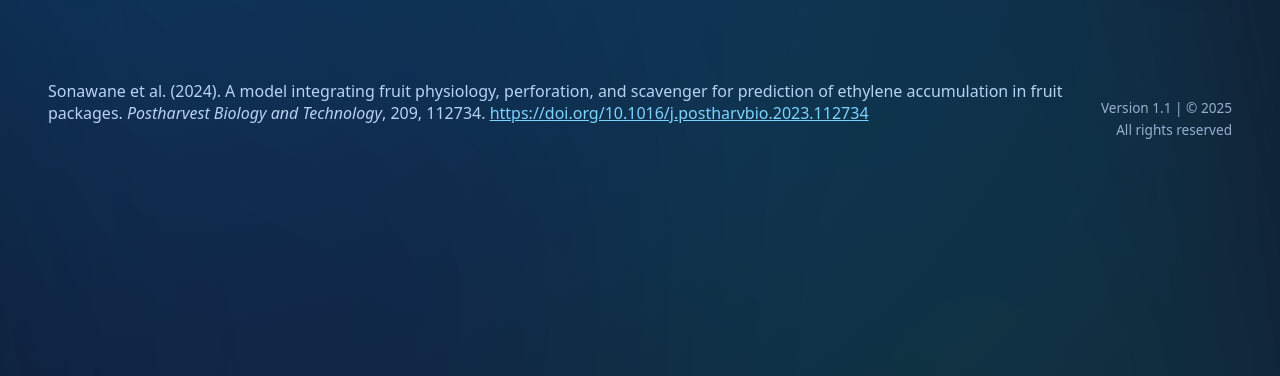
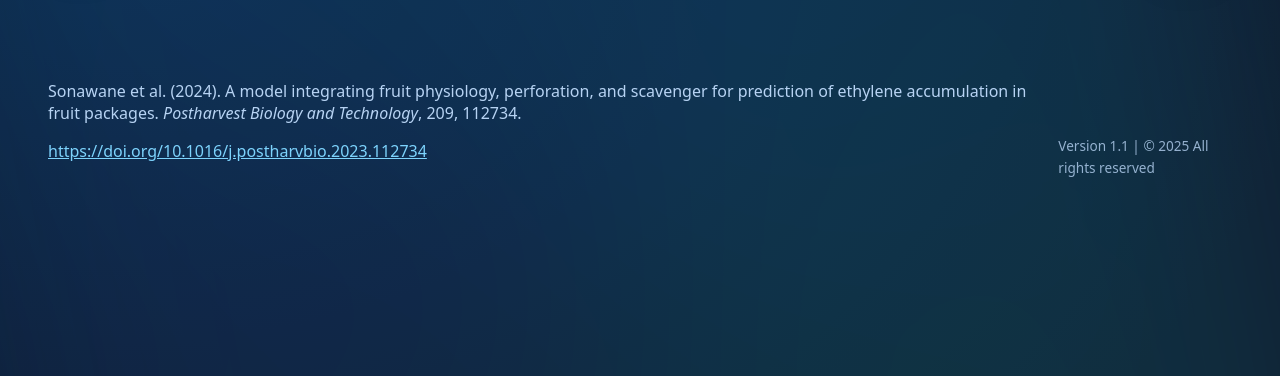
Before and after one commit to akshayson22/ETHYLENE-APP, a Python web app: template templates/base.html in a window 1280 px wide. Shown: the part 138-514 px from the top of the page. Run offline with Jinja, Linux system fonts and the light colour scheme; the template is opened without the code that fills it, so the values that code supplies are empty.

Commit message:
Update base.html

```diff
--- a/templates/base.html
+++ b/templates/base.html
@@ -23,16 +23,16 @@
     {% block content %}{% endblock %}
   </main>
 
-    <footer class="footer">
+  <footer class="footer">
     <div class="cite">
       <p>
         Sonawane et al. (2024). A model integrating fruit physiology, perforation, and scavenger for prediction of ethylene accumulation in fruit packages. <em>Postharvest Biology and Technology</em>, 209, 112734.
+      </p>
+      <p>
         <a href="https://doi.org/10.1016/j.postharvbio.2023.112734" target="_blank" rel="noopener">https://doi.org/10.1016/j.postharvbio.2023.112734</a>
       </p>
     </div>
-    <div style="text-align: right; margin-top: 10px;">
+    <div class="version-info">
       <small>Version 1.1 | © 2025 All rights reserved</small>
     </div>
   </footer>
-</body>
-</html>
```
